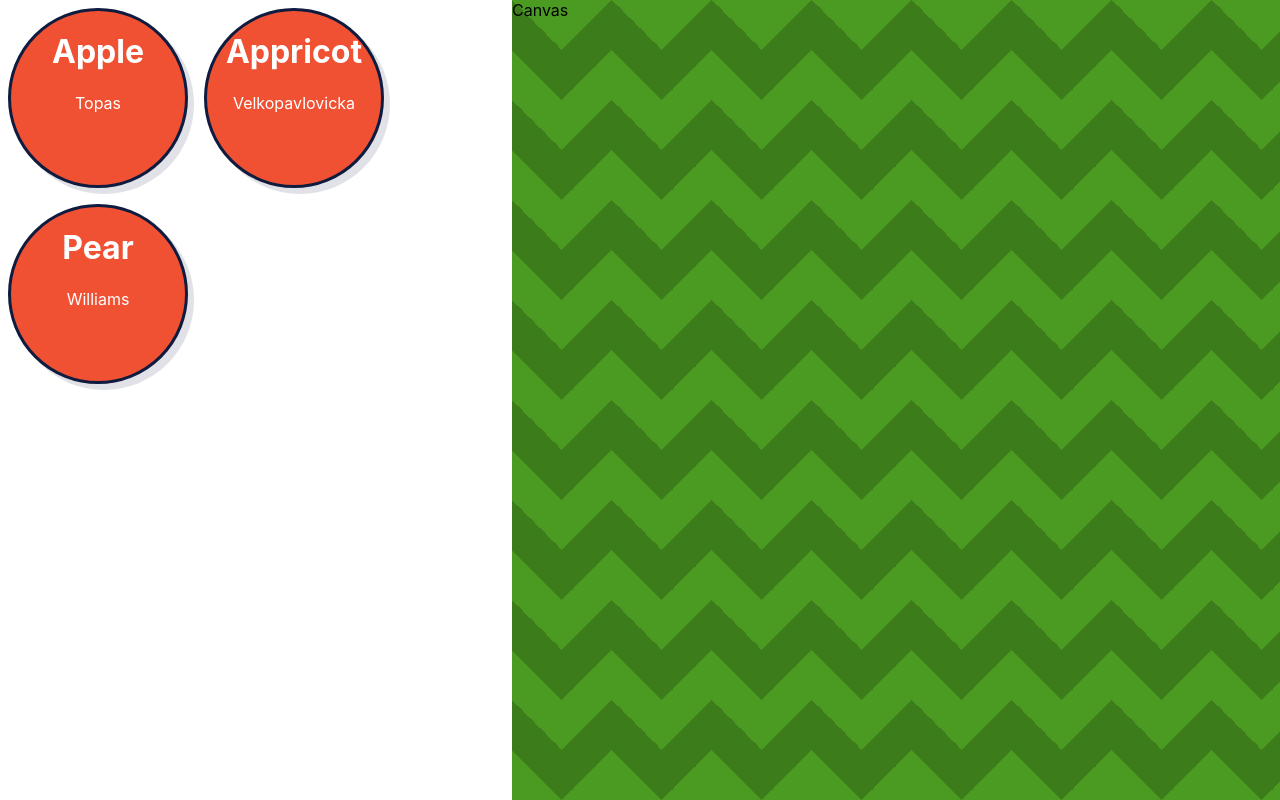
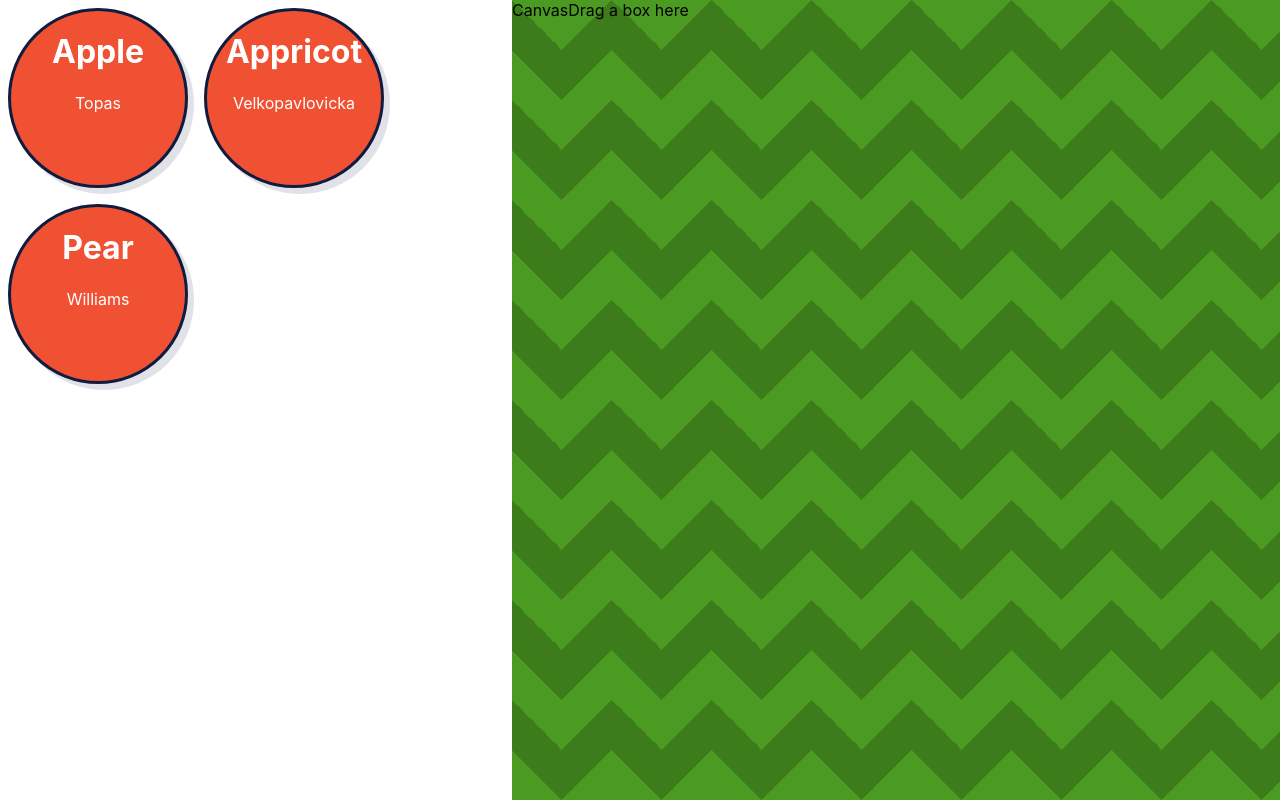
Before and after one commit to Plesin/my-orchard, a Next.js app: page / in a window 1280 px wide. Built offline with nearby package versions, Linux system fonts and the light colour scheme.

Commit message:
basic dnd

```diff
--- a/components/Canvas/Canvas.tsx
+++ b/components/Canvas/Canvas.tsx
@@ -1,8 +1,24 @@
 import { FunctionComponent } from 'react'
+import { useDrop } from 'react-dnd'
+
 import classes from './Canvas.module.css'
 
-function Canvas() {
-  return <div className={classes.canvas}>Canvas</div>
+const Canvas: FunctionComponent = () => {
+  const [{ canDrop, isOver }, drop] = useDrop(() => ({
+    accept: 'tree',
+    drop: () => ({ name: 'canvas' }),
+    collect: (monitor) => ({
+      isOver: monitor.isOver(),
+      canDrop: monitor.canDrop(),
+    }),
+  }))
+  const isActive = canDrop && isOver
+  return (
+    <div ref={drop} role={'canvas'} className={classes.canvas}>
+      Canvas
+      {isActive ? 'Release to drop' : 'Drag a box here'}
+    </div>
+  )
 }
 
 export default Canvas
--- a/components/Layout/Layout.tsx
+++ b/components/Layout/Layout.tsx
@@ -1,5 +1,8 @@
 import React, { ReactNode } from 'react'
 import classes from './Layout.module.css'
+
+import { DndProvider } from 'react-dnd'
+import { HTML5Backend } from 'react-dnd-html5-backend'
 
 type Props = {
   sidebar: ReactNode
@@ -9,10 +12,12 @@ type Props = {
 function Layout(props: Props) {
   const { sidebar, main } = props
   return (
-    <main className={classes.grid}>
-      <div>{sidebar}</div>
-      <div>{main}</div>
-    </main>
+    <DndProvider backend={HTML5Backend}>
+      <main className={classes.grid}>
+        <div>{sidebar}</div>
+        <div>{main}</div>
+      </main>
+    </DndProvider>
   )
 }
 
--- a/components/Library/Library.module.css
+++ b/components/Library/Library.module.css
@@ -2,20 +2,3 @@
   display: flex;
   flex-flow: wrap;
 }
-
-.plant {
-  margin: 0.5rem;
-  color: white;
-  background: #f05133;
-  border: 0.1875em solid #0f1c3f;
-  border-radius: 50%;
-  box-shadow: 0.375em 0.375em 0 0 rgba(15, 28, 63, 0.125);
-  height: 180px;
-  width: 180px;
-}
-
-.plant > p {
-  hyphens: auto;
-  margin: 0.75em;
-  text-align: center;
-}
--- a/components/Library/Library.tsx
+++ b/components/Library/Library.tsx
@@ -1,4 +1,5 @@
 import { FunctionComponent } from 'react'
+import Tree from '../Tree/Tree'
 import classes from './Library.module.css'
 
 const items = [
@@ -11,12 +12,12 @@ function Library() {
   return (
     <div className={classes.flex}>
       {items.map((item) => (
-        <div key={item.id} className={classes.plant}>
-          <p>
-            <h1>{item.type}</h1>
-            <span>{item.variety}</span>
-          </p>
-        </div>
+        <Tree
+          id={item.id}
+          type={item.type}
+          variety={item.variety}
+          key={item.id}
+        />
       ))}
     </div>
   )
--- /dev/null
+++ b/components/Tree/Tree.module.css
@@ -0,0 +1,12 @@
+.plant {
+  margin: 0.5rem;
+  color: white;
+  background: #f05133;
+  border: 0.1875em solid #0f1c3f;
+  border-radius: 50%;
+  box-shadow: 0.375em 0.375em 0 0 rgba(15, 28, 63, 0.125);
+  height: 180px;
+  width: 180px;
+  hyphens: auto;
+  text-align: center;
+}
--- /dev/null
+++ b/components/Tree/Tree.tsx
@@ -0,0 +1,41 @@
+import { FunctionComponent } from 'react'
+import { useDrag } from 'react-dnd'
+import classes from './Tree.module.css'
+
+type Props = {
+  id: string
+  type: string
+  variety: string
+}
+
+interface DropResult {
+  name: string
+}
+
+const Tree: FunctionComponent<Props> = function Tree({ id, type, variety }) {
+  const [{ isDragging }, drag] = useDrag(() => ({
+    type: 'tree',
+    item: { id, type, variety },
+    end: (item, monitor) => {
+      const dropResult = monitor.getDropResult<DropResult>()
+      if (item && dropResult) {
+        alert(`You dropped ${type} into ${dropResult.name}!`)
+      }
+    },
+    collect: (monitor) => ({
+      isDragging: monitor.isDragging(),
+      handlerId: monitor.getHandlerId(),
+    }),
+  }))
+
+  return (
+    <div ref={drag} role="tree" key={id} className={classes.plant}>
+      <h1>{type}</h1>
+      <p>
+        <span>{variety}</span>
+      </p>
+    </div>
+  )
+}
+
+export default Tree
--- a/package.json
+++ b/package.json
@@ -10,6 +10,8 @@
   "dependencies": {
     "next": "12.0.4",
     "react": "17.0.2",
+    "react-dnd": "14.0.4",
+    "react-dnd-html5-backend": "14.0.2",
     "react-dom": "17.0.2"
   },
   "devDependencies": {
```
Also changed, not shown: 1 other file (tests, documents, lock files or other folders).
